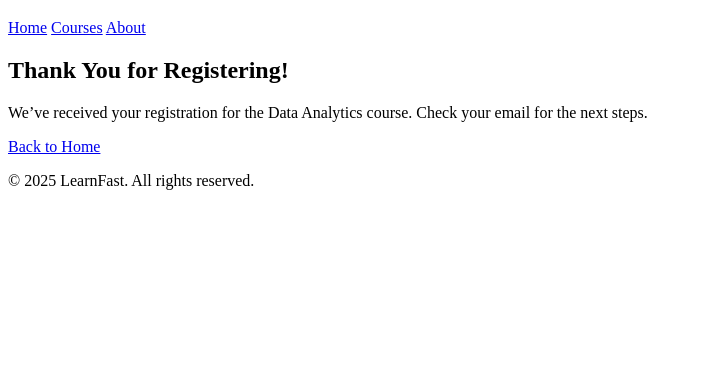
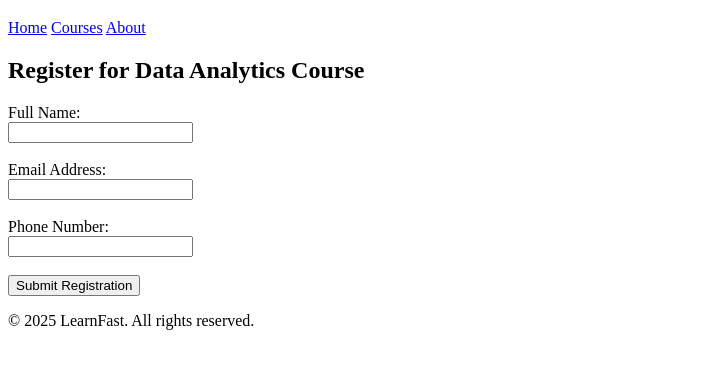
Before and after one commit to Yash1203-Git/GA4-Demo3, a plain HTML site: page registration.html in a window 1280 px wide. Shown: the part 61-430 px from the top of the page, without its empty margins (0-702 px from the left). Drawn offline with Linux system fonts and the light colour scheme.

Commit message:
Update registration.html

```diff
--- a/registration.html
+++ b/registration.html
@@ -2,7 +2,7 @@
 <html lang="en">
 <head>
   <meta charset="UTF-8">
-  <title>Thank You | LearnFast</title>
+  <title>Register | LearnFast</title>
 </head>
 <body>
   <header>
@@ -15,9 +15,22 @@
   </header>
 
   <section>
-    <h2>Thank You for Registering!</h2>
-    <p>We’ve received your registration for the Data Analytics course. Check your email for the next steps.</p>
-    <a href="index.html">Back to Home</a>
+    <h2>Register for Data Analytics Course</h2>
+    <form action="confirmation.html" method="GET">
+      <label>Full Name:<br>
+        <input type="text" name="fullname" required>
+      </label><br><br>
+
+      <label>Email Address:<br>
+        <input type="email" name="email" required>
+      </label><br><br>
+
+      <label>Phone Number:<br>
+        <input type="tel" name="phone" required>
+      </label><br><br>
+
+      <button type="submit">Submit Registration</button>
+    </form>
   </section>
 
   <footer>
```
